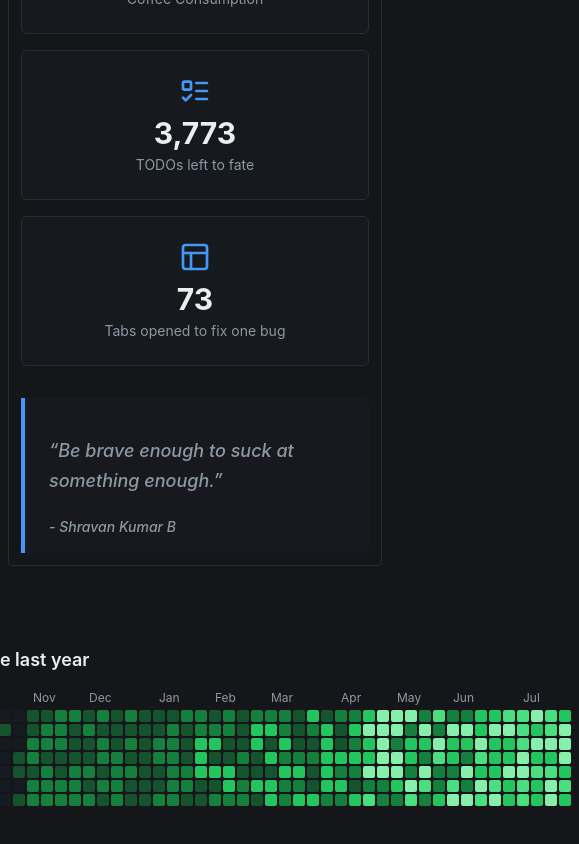
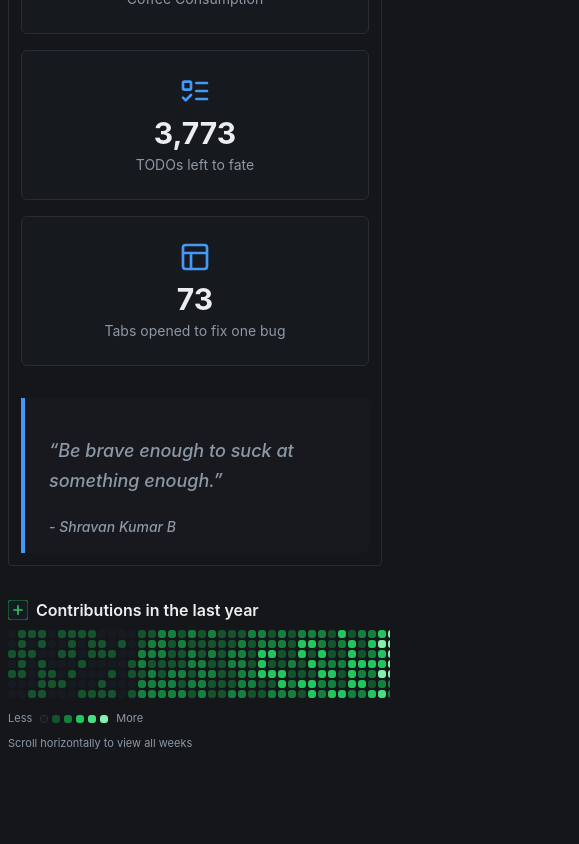
Before and after one commit to zhravan/ohmyfork, a React app: page / in a window 390 px wide. Shown: the part 2235-3079 px from the top of the page, 579 px wide, since content can reach past the window. After the commit the page ends 3010 px from the top, so only its background shows below. Built offline with nearby package versions, Linux system fonts and the light colour scheme; the HTML template or start-up script is replaced by a standard one.

Commit message:
feat(contributions): mobile-friendly heatmap + full-width layout on home

```diff
--- a/src/components/ContributionsGrid.tsx
+++ b/src/components/ContributionsGrid.tsx
@@ -19,15 +19,15 @@ export function ContributionsGrid() {
   const monthLabelPositions = Array(12).fill(0).map((_, i) => Math.round(i * weekCount / 12));
 
   return (
-    <div className="mt-12">
-      <h3 className="text-lg font-semibold mb-4 text-foreground flex items-center gap-2">
+    <div className="mt-8 sm:mt-12">
+      <h3 className="text-base sm:text-lg font-semibold mb-2 sm:mb-4 text-foreground flex items-center gap-2">
         <svg className="w-5 h-5 text-green-600" fill="none" viewBox="0 0 24 24" stroke="currentColor"><rect width="24" height="24" rx="4" fill="#161b22"/><path d="M7 12h10M12 7v10" stroke="#22c55e" strokeWidth="2" strokeLinecap="round"/></svg>
         Contributions in the last year
       </h3>
-      <div className="overflow-x-auto">
-        <div className="flex flex-col gap-1">
-          {/* Month labels, spread across grid */}
-          <div className="flex gap-0.5 ml-10 text-xs text-muted-foreground relative" style={{minWidth: weekCount * 14}}>
+      <div className="overflow-x-auto -mx-2 sm:mx-0">
+        <div className="flex flex-col gap-1 px-2">
+          {/* Month labels, spread across grid (hidden on mobile for clarity) */}
+          <div className="hidden sm:flex gap-0.5 ml-10 text-xs text-muted-foreground relative" style={{minWidth: weekCount * 14}}>
             {Array.from({length: weekCount}).map((_, weekIdx) => {
               const monthIdx = monthLabelPositions.indexOf(weekIdx);
               return (
@@ -39,7 +39,7 @@ export function ContributionsGrid() {
           </div>
           {/* Days and grid */}
           <div className="flex gap-1">
-            <div className="flex flex-col justify-between mr-1 text-xs text-muted-foreground h-24">
+            <div className="hidden sm:flex flex-col justify-between mr-1 text-xs text-muted-foreground h-24">
               <span>Mon</span>
               <span>Wed</span>
               <span>Fri</span>
@@ -58,24 +58,25 @@ export function ContributionsGrid() {
                     else if (weekIdx > 24) level = Math.floor(Math.random()*3)+1;
                     else if (weekIdx > 12) level = Math.floor(Math.random()*2)+1;
                     else level = Math.floor(Math.random()*2);
-                    return <div key={dayIdx} className={`w-3 h-3 rounded-sm ${levels[level]}`}></div>;
+                    return <div key={dayIdx} className={`w-2 h-2 sm:w-3 sm:h-3 rounded-[3px] ${levels[level]}`}></div>;
                   })}
                 </div>
               ))}
             </div>
           </div>
-          <div className="flex items-center gap-2 mt-2 text-xs text-muted-foreground">
+          <div className="flex items-center gap-2 mt-2 text-[11px] sm:text-xs text-muted-foreground">
             <span>Less</span>
             <div className="flex gap-1">
-              <span className="w-3 h-3 rounded-sm bg-[#161b22] border border-border"></span>
-              <span className="w-3 h-3 rounded-sm bg-green-900"></span>
-              <span className="w-3 h-3 rounded-sm bg-green-700"></span>
-              <span className="w-3 h-3 rounded-sm bg-green-500"></span>
-              <span className="w-3 h-3 rounded-sm bg-green-400"></span>
-              <span className="w-3 h-3 rounded-sm bg-green-300"></span>
+              <span className="w-2 h-2 sm:w-3 sm:h-3 rounded-[3px] bg-[#161b22] border border-border"></span>
+              <span className="w-2 h-2 sm:w-3 sm:h-3 rounded-[3px] bg-green-900"></span>
+              <span className="w-2 h-2 sm:w-3 sm:h-3 rounded-[3px] bg-green-700"></span>
+              <span className="w-2 h-2 sm:w-3 sm:h-3 rounded-[3px] bg-green-500"></span>
+              <span className="w-2 h-2 sm:w-3 sm:h-3 rounded-[3px] bg-green-400"></span>
+              <span className="w-2 h-2 sm:w-3 sm:h-3 rounded-[3px] bg-green-300"></span>
             </div>
             <span>More</span>
           </div>
+          <div className="sm:hidden text-[11px] text-muted-foreground mt-1">Scroll horizontally to view all weeks</div>
         </div>
       </div>
     </div>
--- a/src/pages/Index.tsx
+++ b/src/pages/Index.tsx
@@ -67,7 +67,7 @@ const Index = () => {
           <ReadmeSection />
         </div>
         {/* Contributions Section */}
-        <div className="mt-8 flex justify-center">
+        <div className="mt-8">
           <ContributionsGrid />
         </div>
       </div>
```
